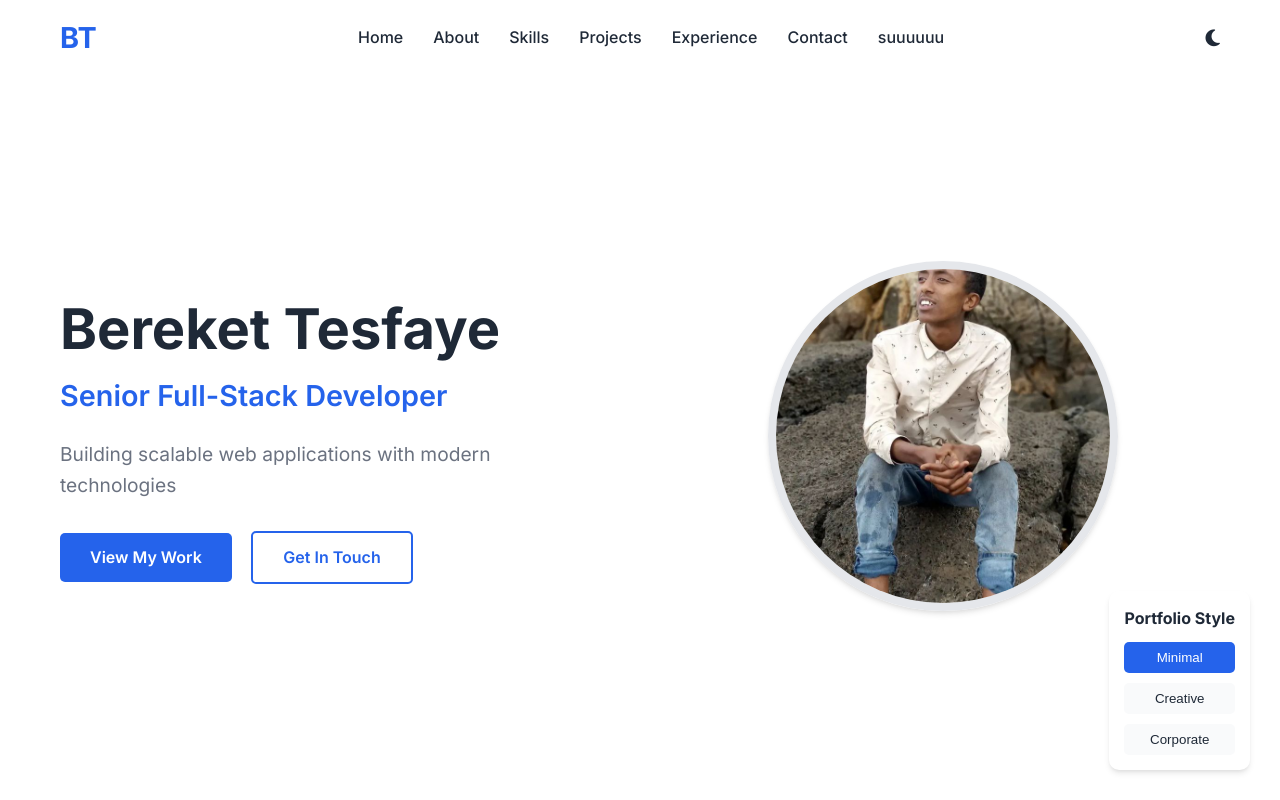
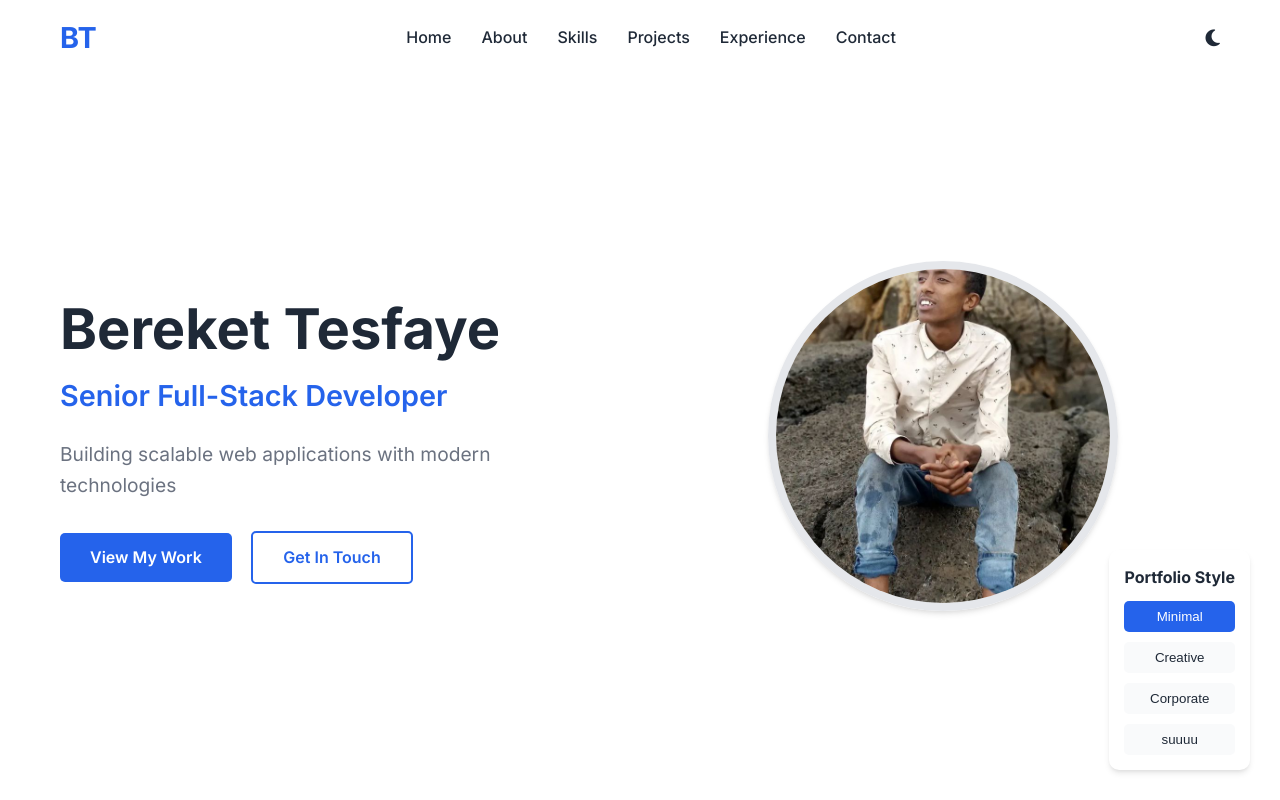
Before and after one commit to berekettesfayegetie89-ethiopia/my-portfolio-website, a plain HTML site: page index.html in a window 1280 px wide. Shown: the top 800 px of the page. Drawn offline with Linux system fonts and the light colour scheme.

Commit message:
Update index.html

```diff
--- a/index.html
+++ b/index.html
@@ -21,7 +21,7 @@
                 <li><a href="#projects">Projects</a></li>
                 <li><a href="#experience">Experience</a></li>
                 <li><a href="#contact">Contact</a></li>
-                <li><a href="#contact">suuuuuu</a></li>
+
             </ul>
             <div class="theme-toggle">
                 <i class="fas fa-moon"></i>
@@ -104,6 +104,7 @@
             <button class="style-btn" data-style="minimal">Minimal</button>
             <button class="style-btn" data-style="creative">Creative</button>
             <button class="style-btn" data-style="corporate">Corporate</button>
+            <button class="style-btn" data-style="corporate">suuuu</button>
         </div>
     </div>
 
```
